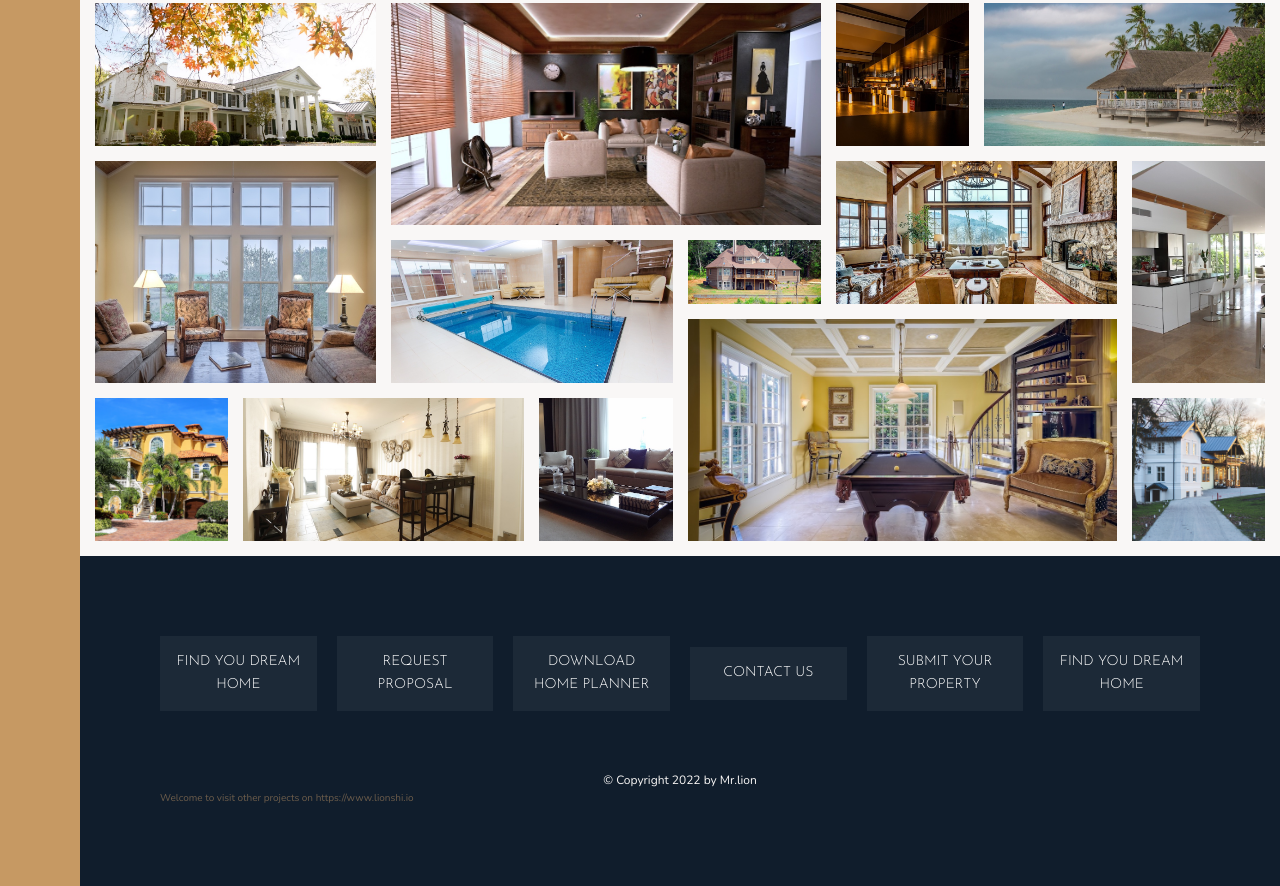
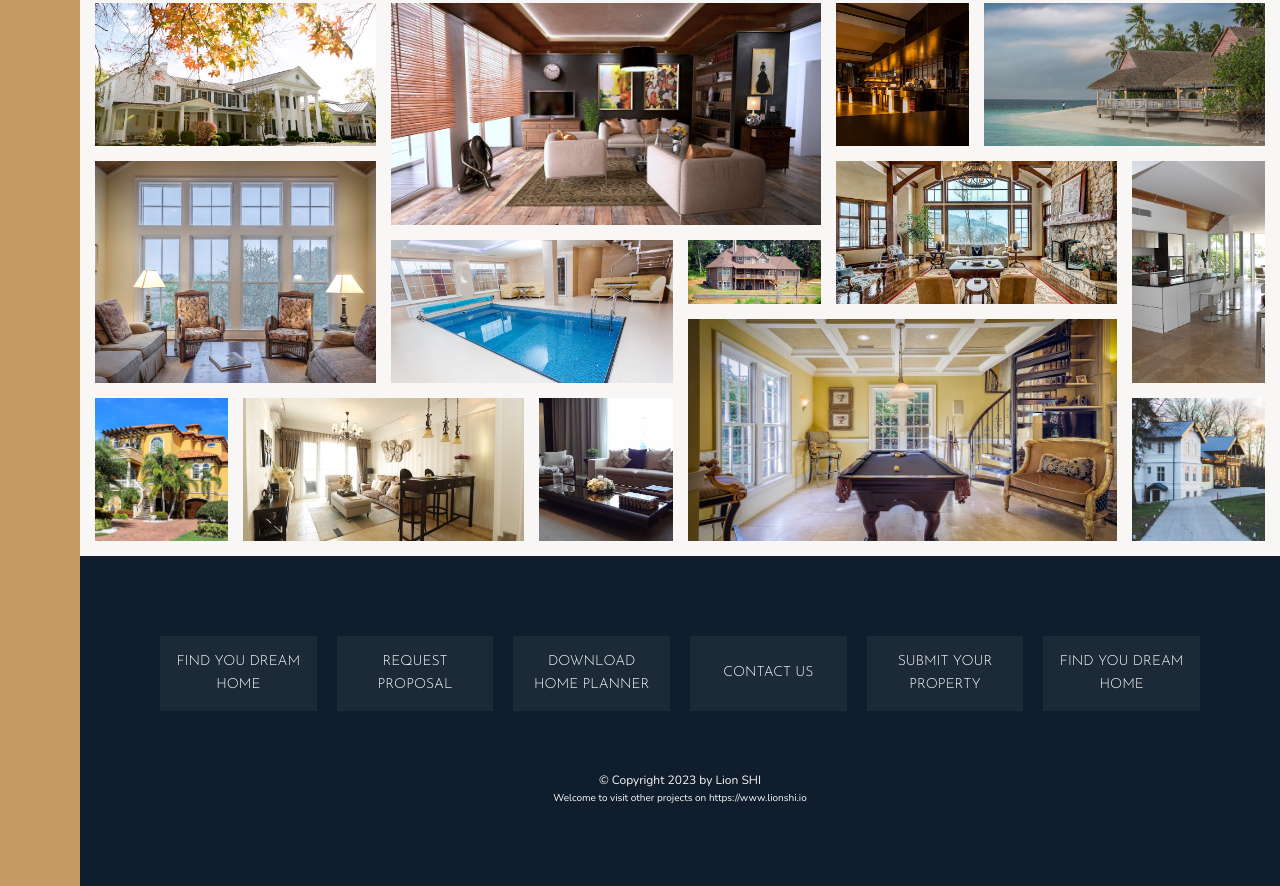
Before and after one commit to LIONSHI01/nexter-page, a website: page index.html in a window 1280 px wide. Shown: the part 3084-3970 px from the top of the page. Drawn offline with nearby package versions, Linux system fonts and the light colour scheme.

Commit message:
modified footer css

```diff
--- a/index.html
+++ b/index.html
@@ -412,8 +412,13 @@
         </li>
       </ul>
       <div class="author">
-        <p class="copyright">&copy; Copyright 2022 by Mr.lion</p>
-        <p>Welcome to visit other projects on https://www.lionshi.io</p>
+        <p class="copyright">&copy; Copyright 2023 by Lion SHI</p>
+        <p>
+          Welcome to visit other projects on
+          <a href="https://www.lionshi.io" target="_blank">
+            https://www.lionshi.io
+          </a>
+        </p>
       </div>
     </footer>
   </body>
--- a/sass/_footer.scss
+++ b/sass/_footer.scss
@@ -22,6 +22,10 @@
     padding: 1.5rem;
     display: block;
     transition: all 0.2s;
+    height: 100%;
+    display: flex;
+    align-items: center;
+    justify-content: center;
 
     background-color: rgba(#fff, 0.05);
   }
@@ -38,6 +42,21 @@
   flex-direction: column;
   align-items: center;
   justify-content: center;
+  color: #fff;
+  text-align: center;
+
+  a {
+    &:link,
+    &:visited {
+      color: #fff;
+      text-decoration: none;
+    }
+
+    &:active,
+    &:hover {
+      color: $color-primary;
+    }
+  }
 }
 
 .copyright {
```
Also changed, not shown: css/style.css.
